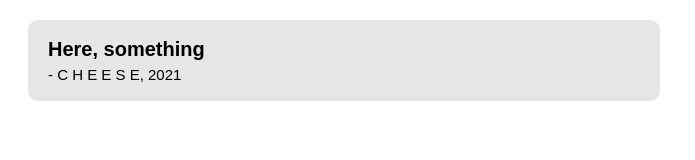
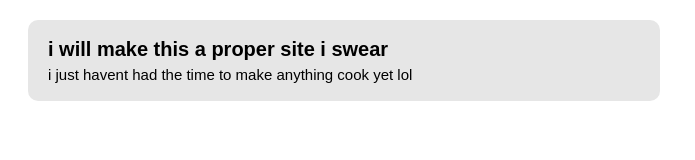
Before and after one commit to literally-memes-ads/literally-memes-ads.github.io, a plain HTML site: page index.html in a window 1280 px wide. Shown: the whole page, without its empty margins (0-695 px from the left). Drawn offline with Linux system fonts and the light colour scheme.

Commit message:
Update index.html

```diff
--- a/index.html
+++ b/index.html
@@ -11,8 +11,8 @@
 <body>
 
 	<div id="introduction-area" class="rounded-box level-1" style="width: 50%">
-		<p class="body-header">Here, something</p>
-		<p class="body-text">- C H E E S E, 2021</p>
+		<p class="body-header">i will make this a proper site i swear</p>
+		<p class="body-text">i just havent had the time to make anything cook yet lol</p>
 	</div>
 </body>
 </html>
```
